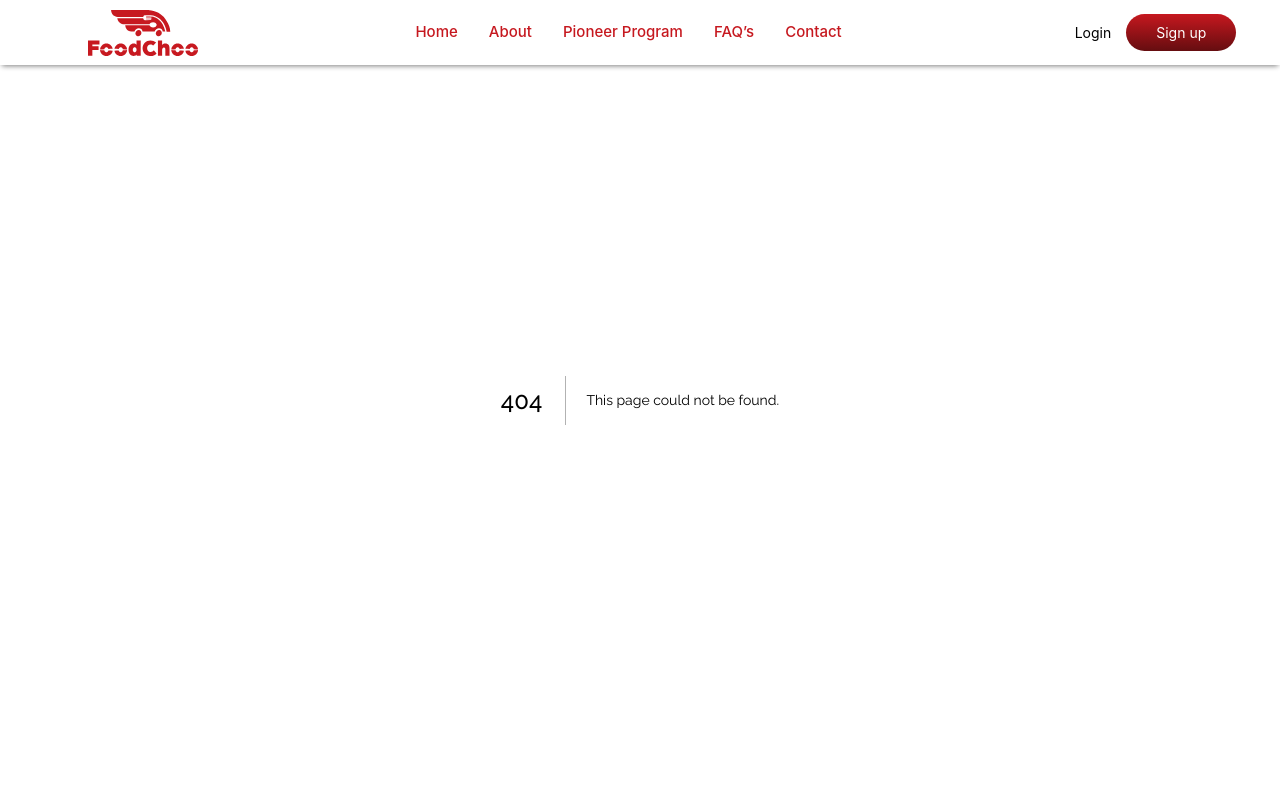
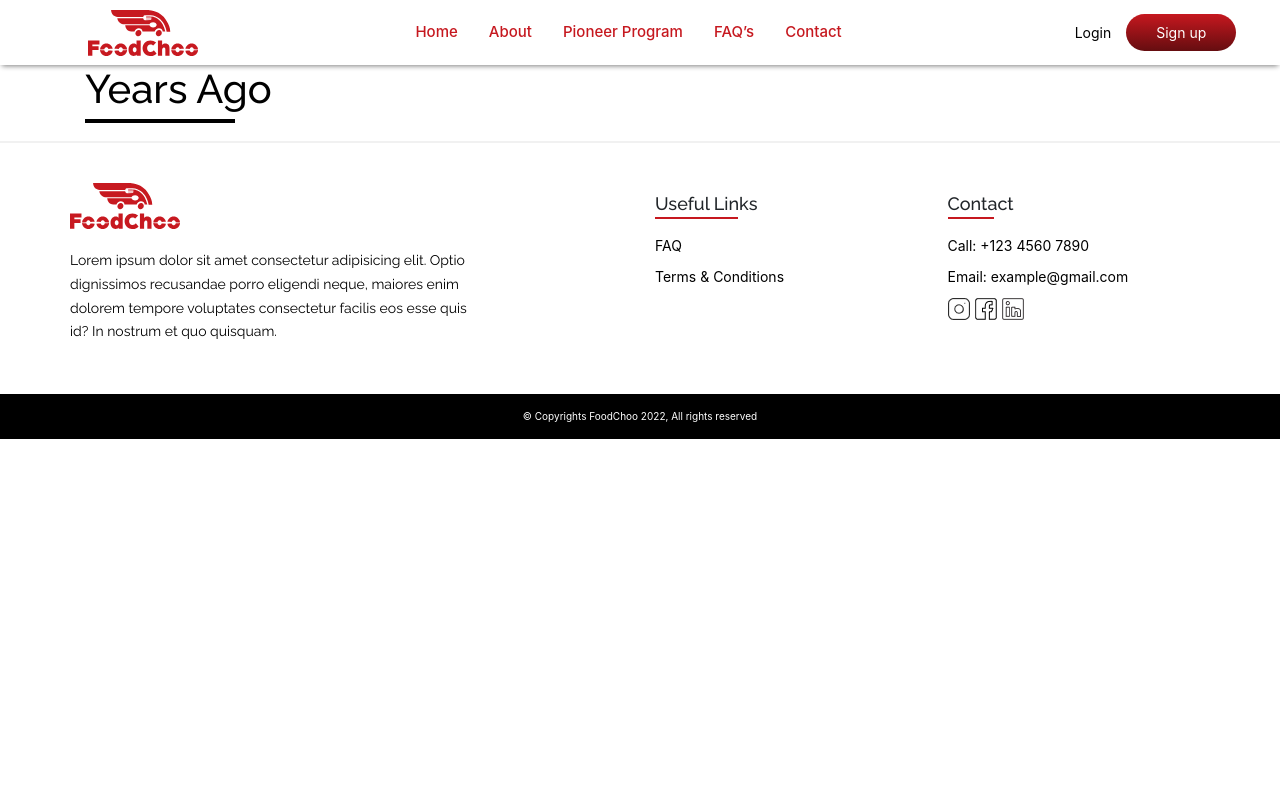
Before and after one commit to ahsankhan201010/foodchoo-nextjs, a Next.js app: page /about in a window 1280 px wide. Before the commit this address had no page. Shown: the top 800 px of the page. Built offline with nearby package versions, Linux system fonts and the light colour scheme.

Commit message:
Titles Added In Global

```diff
--- a/assets/scss/_global.scss
+++ b/assets/scss/_global.scss
@@ -17,8 +17,8 @@ h3 {
 
 h1,
 h2,
-h3  {
-  font-family:$font-family-primary;
+h3 {
+  font-family: $font-family-primary;
 }
 
 ::selection {
@@ -51,3 +51,58 @@ button {
 .layout {
   margin: 65px 0 0 0;
 }
+
+// theme titles styles
+
+.theme-title-white {
+  position: relative;
+  color: $clr-white;
+
+  &::after {
+    content: "";
+    position: absolute;
+    left: 0;
+    bottom: 0px;
+    height: 4px;
+    width: 150px;
+    background-color: $clr-white;
+  }
+}
+
+.theme-title-black {
+  position: relative;
+  color: $clr-dark;
+
+  &::after {
+    content: "";
+    position: absolute;
+    left: 0;
+    bottom: 0px;
+    height: 4px;
+    width: 150px;
+    background-color: $clr-dark;
+  }
+}
+
+.theme-title-red {
+  position: relative;
+  color: $clr-dark;
+  &::after {
+    content: "";
+    position: absolute;
+    left: 0;
+    bottom: 0px;
+    height: 4px;
+    width: 150px;
+    background-color: $theme-color;
+  }
+}
+
+.theme-title {
+  margin: 0 0 18px 0 !important;
+  padding: 0 0 10px 0;
+  position: relative;
+  font-size: $f-x-lg;
+}
+
+// theme titles styles end
--- a/pages/_Home.scss
+++ b/pages/_Home.scss
@@ -5,56 +5,6 @@
     color: $clr-white;
   }
 
-  .h-title-white {
-    position: relative;
-    color: $clr-white;
-
-    &::after {
-      content: "";
-      position: absolute;
-      left: 0;
-      bottom: 0px;
-      height: 4px;
-      width: 150px;
-      background-color: $clr-white;
-    }
-  }
-
-  .h-title-black {
-    position: relative;
-    color: $clr-dark;
-
-    &::after {
-      content: "";
-      position: absolute;
-      left: 0;
-      bottom: 0px;
-      height: 4px;
-      width: 150px;
-      background-color: $clr-dark;
-    }
-  }
-
-  .h-title-red {
-    position: relative;
-    color: $clr-dark;
-    &::after {
-      content: "";
-      position: absolute;
-      left: 0;
-      bottom: 0px;
-      height: 4px;
-      width: 150px;
-      background-color: $theme-color;
-    }
-  }
-
-  .h-title {
-    margin: 0 0 18px 0 !important;
-    padding: 0 0 10px 0;
-    position: relative;
-    font-size: $f-x-lg;
-  }
   .h-desc {
     margin: 20px 10px 20px 10px;
   }
--- a/pages/_Responsive.scss
+++ b/pages/_Responsive.scss
@@ -3,7 +3,7 @@
     .h-group {
       background-size: cover;
     }
-    .h-title {
+    .theme-title {
       margin: 10px;
       position: relative;
       font-size: $f-lg;
--- a/pages/_pages.scss
+++ b/pages/_pages.scss
@@ -1,6 +1,7 @@
 // pages style
 
 @import "Home";
+@import "about/about";
 
 // pages responsive styles
 @import "Responsive";
--- /dev/null
+++ b/pages/about/index.js
@@ -0,0 +1,16 @@
+const About = () => {
+  return (
+    <div className="i-am-about layout">
+      <div className="container">
+        <div className="row">
+          <div className="col-lg-6">
+            <h1 className="theme-title theme-title-black">Years Ago</h1>
+          </div>
+          <div className="col-lg-6"></div>
+        </div>
+      </div>
+    </div>
+  );
+};
+
+export default About;
--- a/pages/index.js
+++ b/pages/index.js
@@ -53,7 +53,7 @@ const Home = () => {
             <div className="row">
               <div className="col-lg-5">
                 <Fade duration={2000} delay={200} top>
-                  <h1 className="h-title h-title-white">
+                  <h1 className="theme-title-white theme-title">
                     A complete food and grocery delivery system
                   </h1>
                 </Fade>
@@ -92,7 +92,7 @@ const Home = () => {
             </div>
             <div className="col-lg-6">
               <Fade right>
-                <h1 className="h-title h-title-red my-3">
+                <h1 className="theme-title theme-title-red my-3">
                   A complete food and grocery delivery system
                 </h1>
                 <Paragraph className="h-desc my-3">
@@ -131,7 +131,7 @@ const Home = () => {
         className="container bottom-section my-5">
         <Fade left>
           <div className="items">
-            <h1 className="h-title h-title-black">
+            <h1 className="theme-title theme-title-black">
               A complete food and grocery delivery system
             </h1>
             <Paragraph className="h-desc">
```
Also changed, not shown: pages/about/_about.scss (added).
